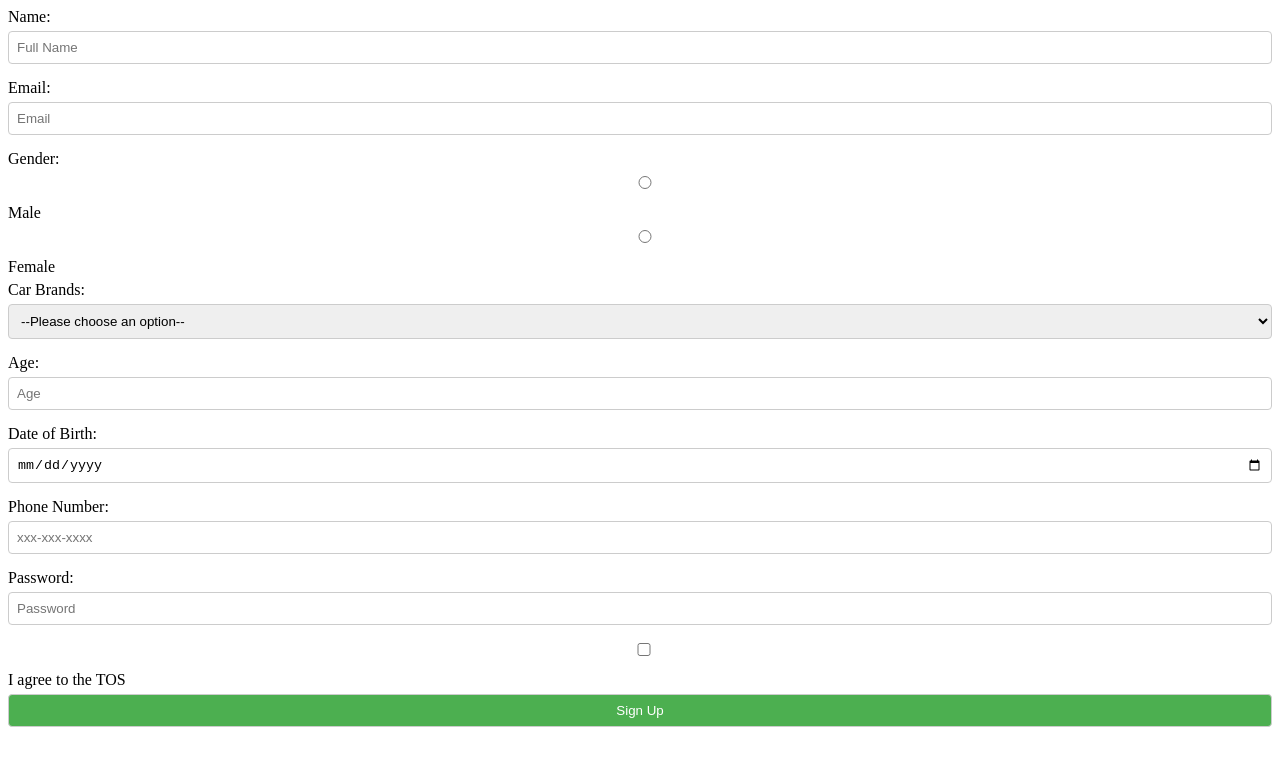
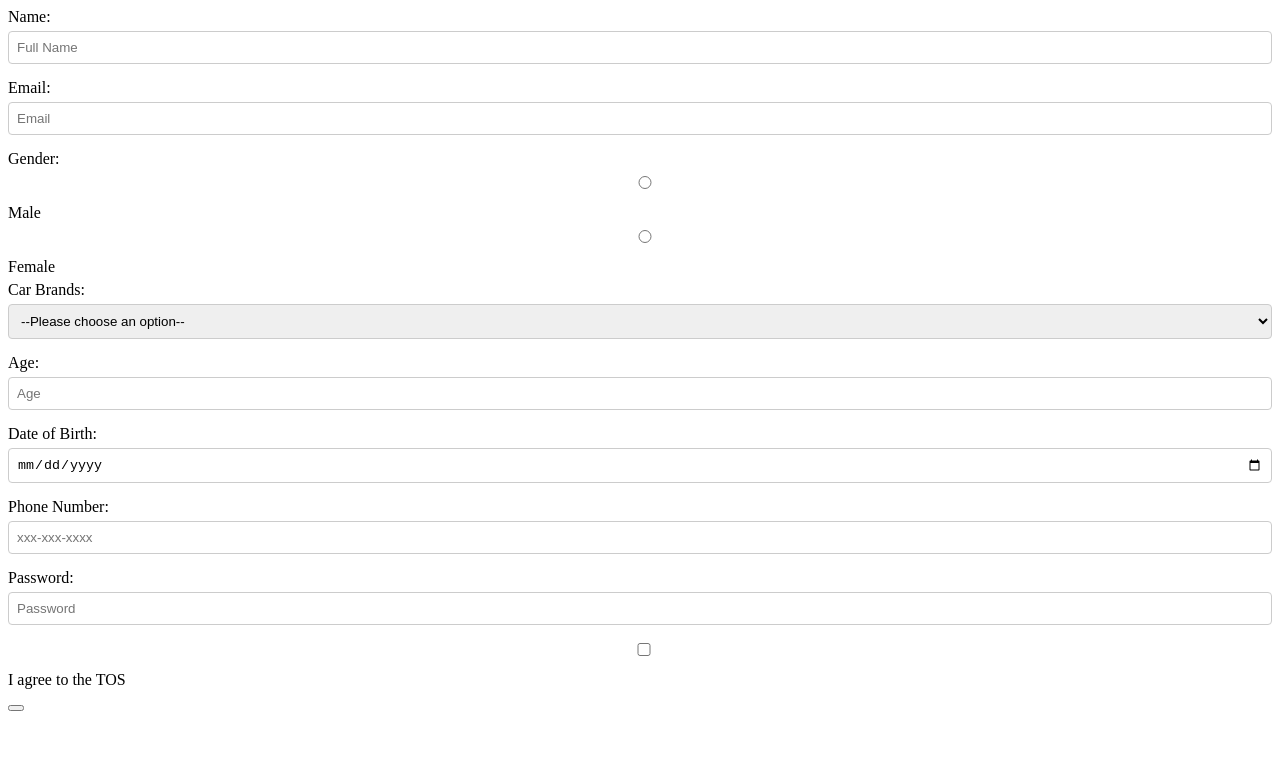
Before and after one commit to acciojob/signup-form-car-Satish-Dewasi, a website: page main.html in a window 1280 px wide. Drawn offline with Linux system fonts and the light colour scheme.

Commit message:
created a submission

```diff
--- a/main.html
+++ b/main.html
@@ -44,12 +44,13 @@
   <label for="password">Password:</label>
   <input type="password" id="password" name="password" required placeholder="Password">
 
-  <label>
+
     <input type="checkbox" id="tos" name="tos" required>
+	 <label>
     I agree to the TOS
   </label>
 
-  <input type="submit" value="Sign Up">
+  <button type="submit" value="Sign Up">
 </form>
 
     <script type="text/javascript" src="./script.js">
```
